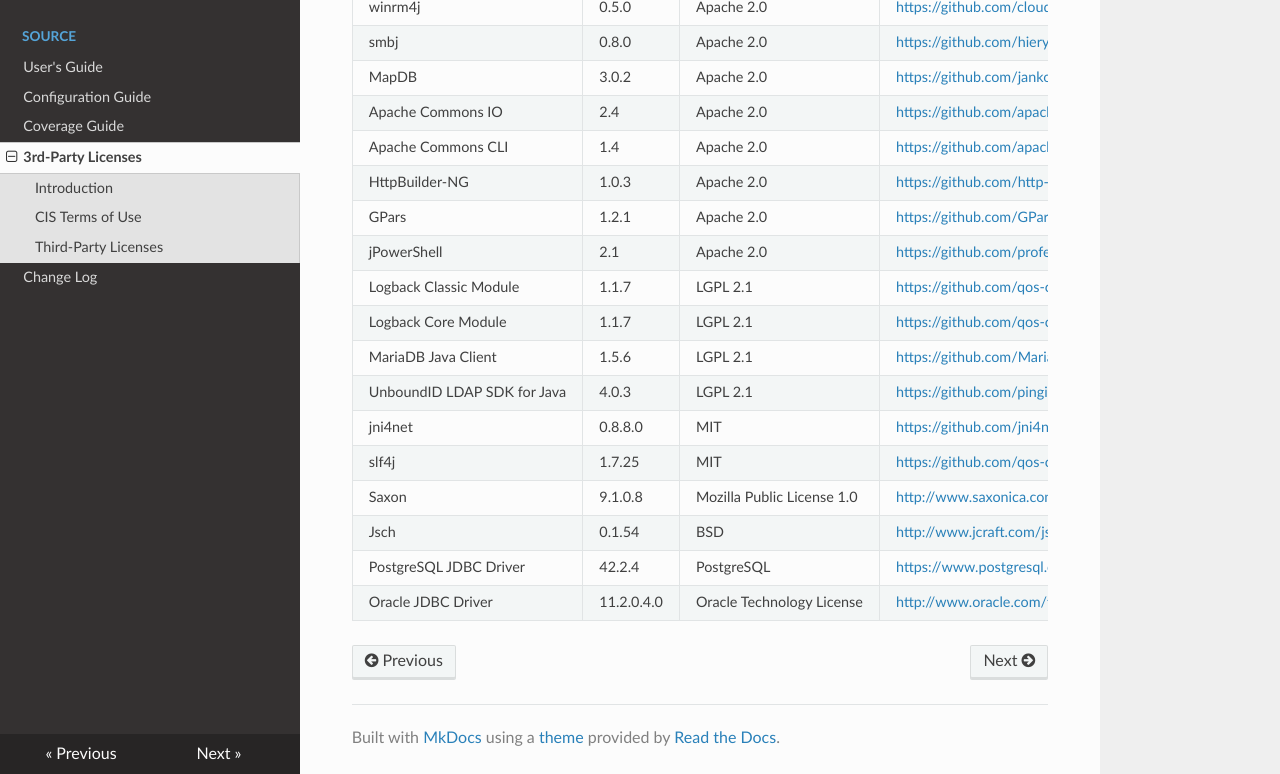
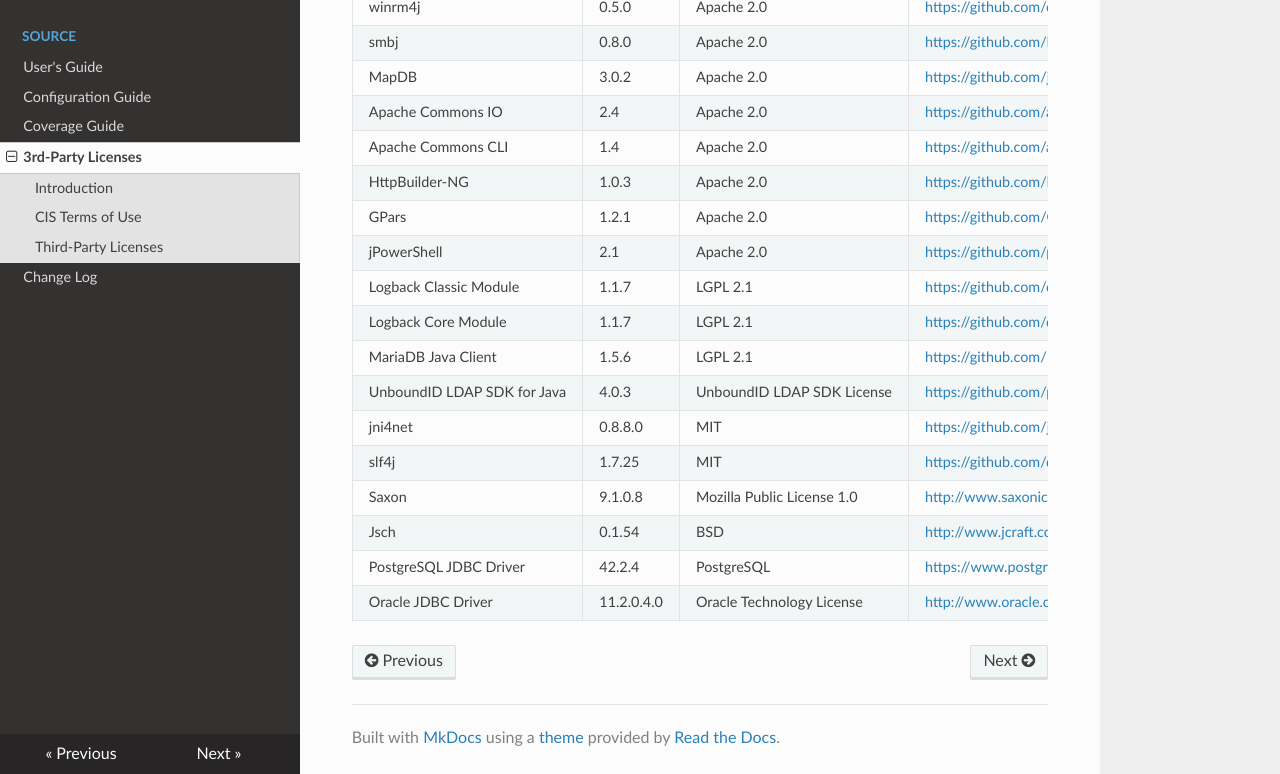
Before and after one commit to CISecurity/CCPA-Docs, an MkDocs documentation site: the page built from docs/License Information.md, in a window 1280 px wide and 900 px high, scrolled down 798 px, cut to the strip 126-900 px from the top of the window. Built offline with MkDocs 1.6.1, drawn with Linux system fonts in a browser that asks for light colours; nearby versions of some CDN libraries.

Commit message:
Updated license label
Updated license label for LDAP SDK

```diff
--- a/docs/License Information.md
+++ b/docs/License Information.md
@@ -30,7 +30,7 @@
 | Logback Classic Module          |1.1.7      |LGPL 2.1                   |[https://github.com/qos-ch/logback/blob/master/LICENSE.txt](https://github.com/qos-ch/logback/blob/master/LICENSE.txt) |
 | Logback Core Module             |1.1.7      |LGPL 2.1                   |[https://github.com/qos-ch/logback/blob/master/LICENSE.txt](https://github.com/qos-ch/logback/blob/master/LICENSE.txt) |
 | MariaDB Java Client             |1.5.6      |LGPL 2.1                   |[https://github.com/MariaDB/mariadb-connector-j/blob/master/LICENSE](https://github.com/MariaDB/mariadb-connector-j/blob/master/LICENSE) |
-| UnboundID LDAP SDK for Java     |4.0.3      |LGPL 2.1                   |[https://github.com/pingidentity/ldapsdk/blob/master/LICENSE-UnboundID-LDAPSDK.txt](https://github.com/pingidentity/ldapsdk/blob/master/LICENSE-UnboundID-LDAPSDK.txt) |
+| UnboundID LDAP SDK for Java     |4.0.3      |UnboundID LDAP SDK License |[https://github.com/pingidentity/ldapsdk/blob/master/LICENSE-UnboundID-LDAPSDK.txt](https://github.com/pingidentity/ldapsdk/blob/master/LICENSE-UnboundID-LDAPSDK.txt) |
 | jni4net                         |0.8.8.0    |MIT                        |[https://github.com/jni4net/jni4net](https://github.com/jni4net/jni4net) |
 | slf4j                           |1.7.25     |MIT                        |[https://github.com/qos-ch/slf4j/blob/master/LICENSE.txt](https://github.com/qos-ch/slf4j/blob/master/LICENSE.txt) |
 | Saxon                           |9.1.0.8    |Mozilla Public License 1.0 |[http://www.saxonica.com/license/license.xml](http://www.saxonica.com/license/license.xml) |
```
